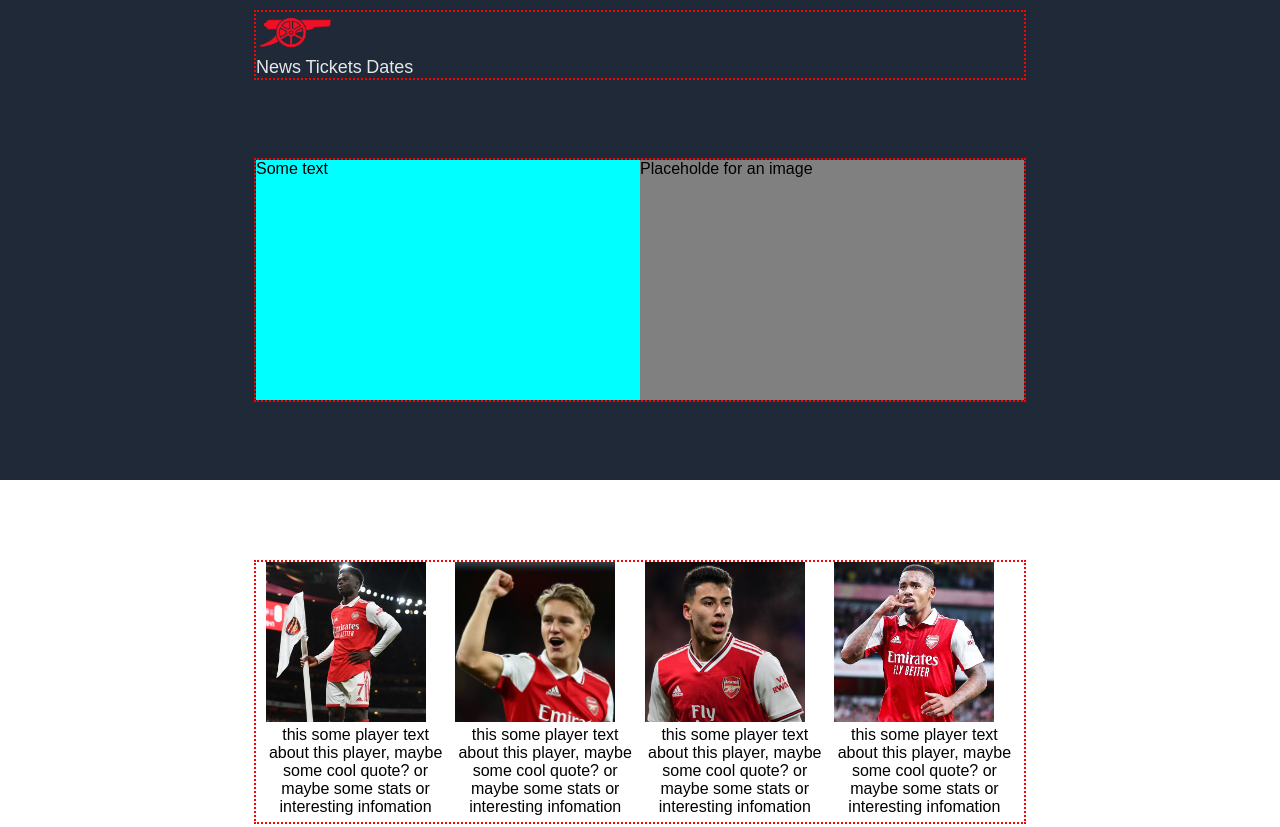
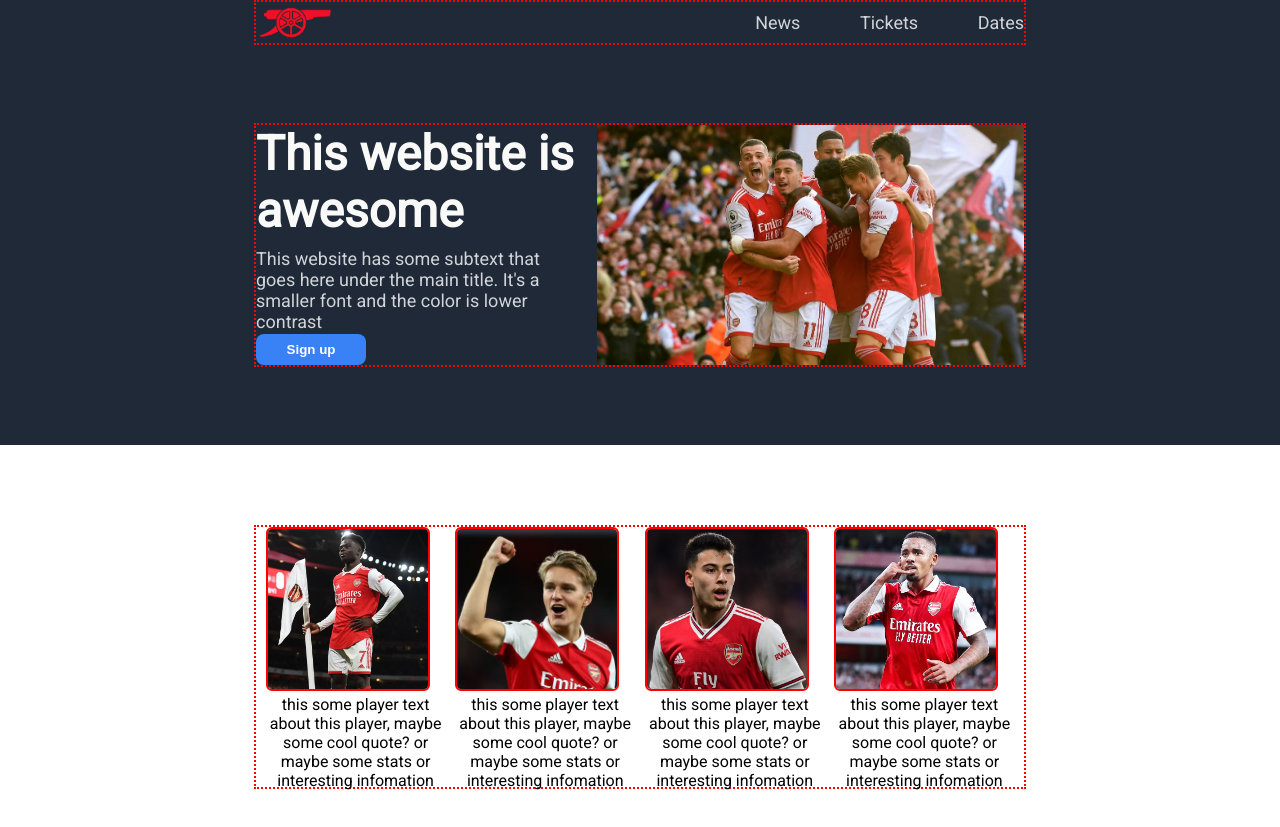
Before and after one commit to love-andre-book/landing-page, a plain HTML site: page index.html in a window 1280 px wide. Shown: the top 827 px of the page. Drawn offline with Linux system fonts and the light colour scheme.

Commit message:
Add lines to pictures and Fix size of hero image

```diff
--- a/index.html
+++ b/index.html
@@ -9,7 +9,7 @@
 </head>
 <body>
     <div class="header">
-        <div class="header-container">
+        <div class="container">
             <img class= "header-logo" src="./images/gunners-logo.png" alt="Arsenal cannon logo">
             <div class="links">
                 <a href="#">News</a>
@@ -19,13 +19,17 @@
         </div>
     </div>
     <div class="hero">
-        <div class="hero-container">
-            <div class = "hero-info">Some text</div>
-            <div class = "hero-image">Placeholde for an image</div>
+        <div class="container">
+            <div class = "hero-info">
+                <h1>This website is awesome</h1>
+                <div class ="sub-text">This website has some subtext that goes here under the main title. It's a smaller font and the color is lower contrast</div>
+                <button>Sign up</button>
+            </div>
+            <div class = "hero-image"><img src="./images/lads.jpg"></div>
         </div>
     </div>
     <div class ="main">
-        <div class="card-container">
+        <div class="container">
             <div class = "card">
                 <img class = "player" src="./images/saka.jpg">
                 <div class="text">this some player text about this player, maybe some cool quote? or maybe some stats or interesting infomation</div>
@@ -45,10 +49,10 @@
         </div>
     </div>
     <div class="quote">
-        <div class="quote-container">"Trust the process" - Mikel Arteta</div>
+        <div class="container">"Trust the process" - Mikel Arteta</div>
     </div>
     <div class="bottom">
-        <div class="button-container">
+        <div class="container">
             <div class ="newsletter-text"></div>
             <button>Sign up</button>
         </div>
--- a/styles.css
+++ b/styles.css
@@ -1,5 +1,7 @@
+@import url('https://fonts.googleapis.com/css?family=Roboto');
+
 body {
-    font-family: Arial, Helvetica, sans-serif;
+    font-family: 'Roboto', sans-serif;
     margin: 0px;
     display: flex;
     flex-direction: column;
@@ -15,11 +17,7 @@
     align-items: center;
 }
 
-.header-container,
-.hero-container,
-.quote-container,
-.card-container,
-.button-container {
+.container {
     height: 60%;
     width: 60%;
     border-style: dotted;
@@ -33,42 +31,72 @@
     background-color: #1f2937;
 }
 
+.header .container {
+    display: flex;
+    justify-content: space-between;
+}
+
+.sub-text,
+a {
+    font-size: 18px;
+    color: #e5e7eb;
+    opacity: 0.9;
+}
 
 .header-logo {
     width: 80px;
     height: auto;
 }
 
-.header {
-    padding-top: 10px;
-}
-
-.footer {
-    padding: 20px 0px;
-    color: #e5e7eb;
-    text-align: center;
+.links {
+    width: 35%;
+    display: flex;
+    justify-content: space-between;
+    align-items: center;
 }
 
 .hero {
     height: 400px;
 }
 
-.hero-container {
+.hero .container {
     display: flex;
 }
 
-.hero-image {
-    background-color: grey;
-    flex: 1 0 50%
+.hero-info {
+    display: flex;
+    flex-direction: column;
+    justify-content: space-between;
+    padding-right: 20px;
 }
 
-.hero-info {
-    background-color: aqua;
-    flex: 1 0 50%
+.hero-image {
+    flex: 1 0 50%;
+    display: flex;
+    justify-content: end;
 }
 
-.links {
-    padding-right: 20px;
+img {
+    height: 100%;
+    width: auto;
+}
+
+button {
+    background-color: #3882f6;
+    color: white;
+    font-weight: 600;
+    border: none;
+    border-radius: 8px;
+    padding: 8px 16px;
+    width: 110px;
+}
+
+h1 {
+    font-size: 48px;
+    color: #f9faf8;
+    font-weight: 800;
+    margin-top: 0;
+    margin-bottom: 6px;
 }
 
 .quote {
@@ -76,7 +104,7 @@
     background-color: #e5e7eb;
 }
 
-.card-container {
+.main .container {
     display: flex;
     flex-wrap: wrap;
     justify-content: space-evenly;
@@ -87,34 +115,35 @@
     height: 300px;
 }
 
-.button-container {
+.bottom .container {
     background-color: #3882f6;
     height: 60%;
     width: 60%;
 }
 
-button {
-    background-color: inherit;
+.bottom .container button {
+    border: 1px solid white;
 }
 
-.quote-container{
+.quote .container{
     padding: 20px 0px;
     color: #1f2937;
     text-align: center;
     font-style: italic;
-    font-weight: 100;
+    font-weight: 500;
     font-size: 36px;
 }
 
 .player {
     height: 160px;
     width: 160px;
+    border-radius: 6px;
+    border: 2px solid red;
 }
 
 a {
     text-decoration: none;
-    color: #e5e7eb;
-    font-size: 18px;
+    font-weight: 100px;
 }
 
 .card {
@@ -131,3 +160,9 @@
     text-align: center;
     overflow: hidden;
 }
+
+.footer {
+    padding: 20px 0px;
+    color: #e5e7eb;
+    text-align: center;
+}
```
